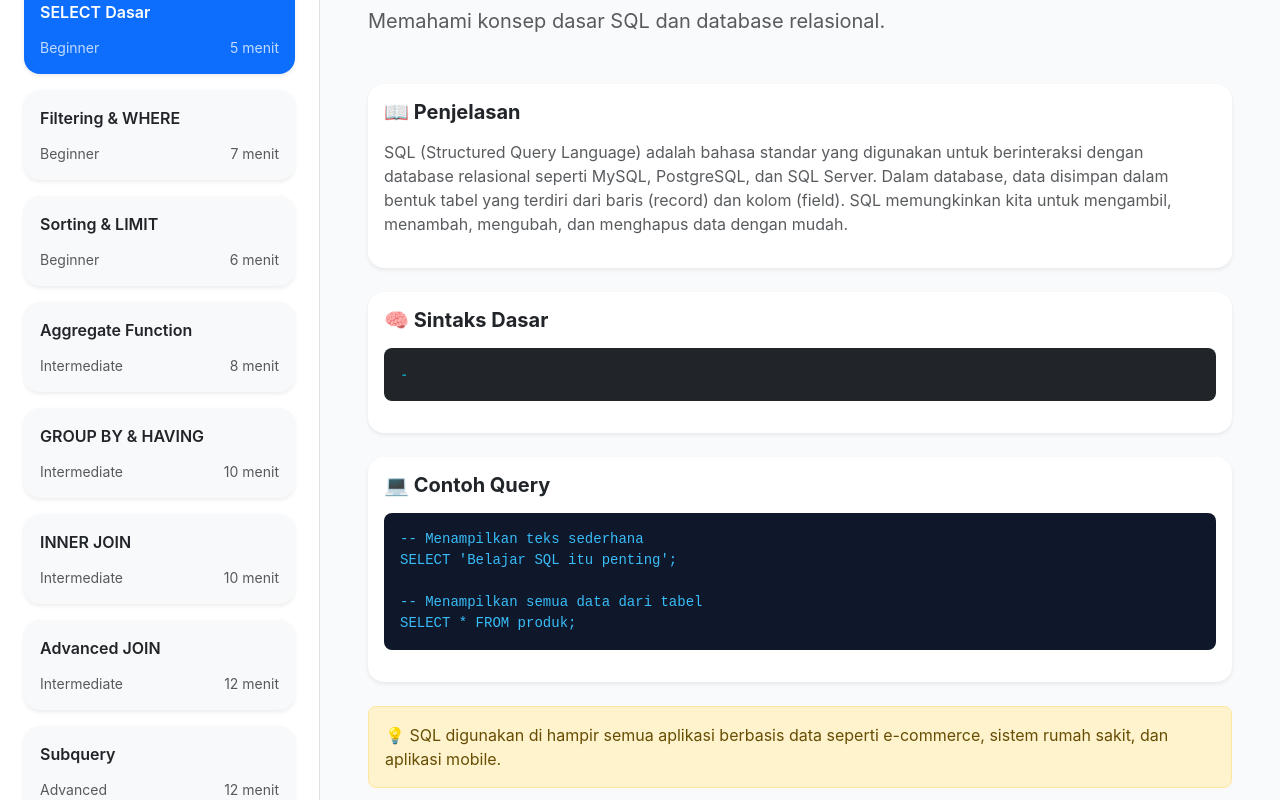
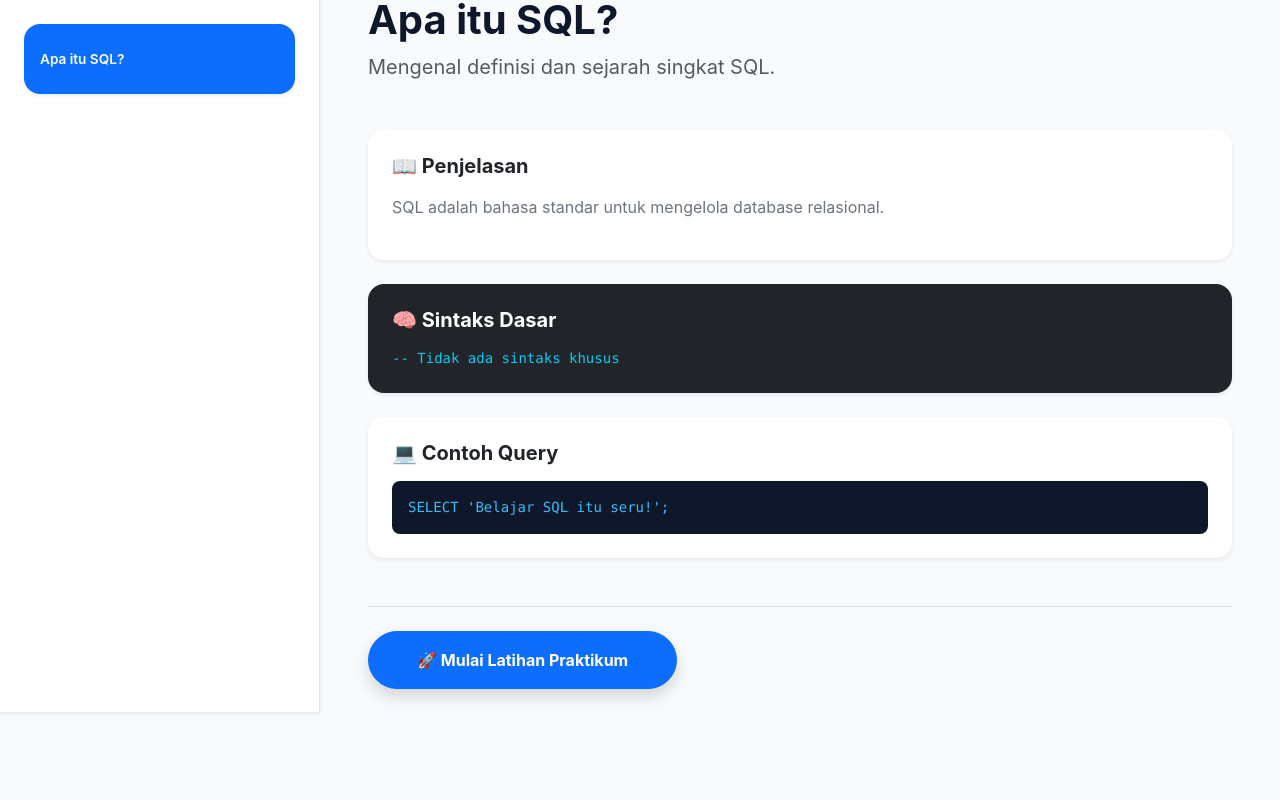
Before and after one commit to Hizkia-wa/QueryLab-AI, a React (Vite) app in the folder querylab-frontend/: page /materi/1 in a window 1280 px wide. Shown: the part 200-1000 px from the top of the page. Built offline with nearby package versions, Linux system fonts and the light colour scheme.

Commit message:
memperbaiki materi

```diff
--- a/querylab-frontend/src/data/materi.js
+++ b/querylab-frontend/src/data/materi.js
@@ -1,84 +1,17 @@
-const modulData = [
+// src/data/materi.js
+
+const materiData = [
   {
     id: 1,
-    title: "SELECT Dasar",
-    description: "Mengambil data dari tabel menggunakan perintah SELECT.",
-    level: "Beginner",
-    estimasi: "5 menit",
-    icon: "📄"
+    modulId: 1,
+    title: "Apa itu SQL?",
+    deskripsi: "Mengenal definisi dan sejarah singkat SQL.",
+    penjelasan: "SQL adalah bahasa standar untuk mengelola database relasional.", // GUNAKAN STRING BIASA
+    sintaks: "-- Tidak ada sintaks khusus",
+    contoh: "SELECT 'Belajar SQL itu seru!';",
+    catatan: "SQL dikembangkan pertama kali di IBM pada tahun 1970-an."
   },
-  {
-    id: 2,
-    title: "Filtering & WHERE",
-    description: "Memfilter data berdasarkan kondisi tertentu menggunakan WHERE.",
-    level: "Beginner",
-    estimasi: "7 menit",
-    icon: "🔍"
-  },
-  {
-    id: 3,
-    title: "ORDER BY & LIMIT",
-    description: "Mengurutkan data dan membatasi jumlah baris hasil query.",
-    level: "Beginner",
-    estimasi: "6 menit",
-    icon: "📊"
-  },
-  {
-    id: 4,
-    title: "Aggregate Function",
-    description: "Operasi perhitungan data seperti COUNT, SUM, AVG, MIN, dan MAX.",
-    level: "Intermediate",
-    estimasi: "8 menit",
-    icon: "📈"
-  },
-  {
-    id: 5,
-    title: "GROUP BY & HAVING",
-    description: "Mengelompokkan data dan memfilter hasil dari agregasi.",
-    level: "Intermediate",
-    estimasi: "10 menit",
-    icon: "🧩"
-  },
-  {
-    id: 6,
-    title: "INNER JOIN",
-    description: "Menggabungkan data yang cocok dari dua tabel berbeda.",
-    level: "Intermediate",
-    estimasi: "10 menit",
-    icon: "🔗"
-  },
-  {
-    id: 7,
-    title: "LEFT & RIGHT JOIN",
-    description: "Teknik join lanjutan untuk menampilkan semua data dari satu sisi tabel.",
-    level: "Intermediate",
-    estimasi: "12 menit",
-    icon: "🔀"
-  },
-  {
-    id: 8,
-    title: "Subquery",
-    description: "Menggunakan query di dalam query untuk perbandingan data kompleks.",
-    level: "Advanced",
-    estimasi: "12 menit",
-    icon: "🧠"
-  },
-  {
-    id: 9,
-    title: "Index & Optimasi",
-    description: "Meningkatkan performa pencarian data menggunakan indexing.",
-    level: "Advanced",
-    estimasi: "10 menit",
-    icon: "⚡"
-  },
-  {
-    id: 10,
-    title: "Studi Kasus Industri",
-    description: "Penyelesaian masalah nyata dengan gabungan semua konsep SQL.",
-    level: "Advanced",
-    estimasi: "15 menit",
-    icon: "🏢"
-  }
+  // ... data lainnya
 ];
 
-export default modulData;
+export default materiData;
--- a/querylab-frontend/src/data/materi1.js
+++ /dev/null
@@ -1,187 +0,0 @@
-const materiData = [
-  {
-    modulId: 1,
-    title: "Pengantar SQL",
-    deskripsi: "Memahami konsep dasar SQL dan database relasional.",
-    penjelasan:
-      "SQL (Structured Query Language) adalah bahasa standar yang digunakan untuk berinteraksi dengan database relasional seperti MySQL, PostgreSQL, dan SQL Server. Dalam database, data disimpan dalam bentuk tabel yang terdiri dari baris (record) dan kolom (field). SQL memungkinkan kita untuk mengambil, menambah, mengubah, dan menghapus data dengan mudah.",
-    sintaks: "-",
-    contoh: `-- Menampilkan teks sederhana
-SELECT 'Belajar SQL itu penting';
-
--- Menampilkan semua data dari tabel
-SELECT * FROM produk;`,
-    catatan:
-      "SQL digunakan di hampir semua aplikasi berbasis data seperti e-commerce, sistem rumah sakit, dan aplikasi mobile.",
-    kesalahanUmum:
-      "Belum memahami perbedaan antara database, tabel, baris, dan kolom."
-  },
-
-  {
-    modulId: 2,
-    title: "Data Definition Language (DDL)",
-    deskripsi: "Mengelola struktur database dan tabel.",
-    penjelasan:
-      "DDL digunakan untuk membuat dan mengatur struktur database. Dengan DDL, kita bisa membuat tabel baru, mengubah struktur tabel, atau menghapus tabel. Perintah utama DDL adalah CREATE, ALTER, dan DROP.",
-    sintaks: `CREATE TABLE nama_tabel (...);`,
-    contoh: `-- Membuat tabel
-CREATE TABLE produk (
-  id INT PRIMARY KEY,
-  nama VARCHAR(100),
-  harga INT
-);
-
--- Mengubah tabel
-ALTER TABLE produk ADD stok INT;
-
--- Menghapus tabel
-DROP TABLE produk;`,
-    catatan:
-      "DDL tidak mengubah data, tetapi mengubah struktur tabel.",
-    kesalahanUmum:
-      "Salah menentukan tipe data seperti menggunakan INT untuk teks."
-  },
-
-  {
-    modulId: 3,
-    title: "Data Manipulation Language (DML)",
-    deskripsi: "Mengelola data dalam tabel.",
-    penjelasan:
-      "DML digunakan untuk memanipulasi data dalam tabel, seperti menambahkan data baru, mengubah data, atau menghapus data. Perintah utama DML adalah INSERT, UPDATE, dan DELETE.",
-    sintaks: `INSERT INTO tabel VALUES (...);`,
-    contoh: `-- Menambahkan data
-INSERT INTO produk VALUES (1, 'Teh Botol', 5000);
-
--- Mengubah data
-UPDATE produk SET harga = 6000 WHERE id = 1;
-
--- Menghapus data
-DELETE FROM produk WHERE id = 1;`,
-    catatan:
-      "Selalu gunakan WHERE saat UPDATE dan DELETE agar tidak mengubah semua data.",
-    kesalahanUmum:
-      "Lupa WHERE sehingga semua data ikut berubah atau terhapus."
-  },
-
-  {
-    modulId: 4,
-    title: "Konsep Dasar SELECT (DQL)",
-    deskripsi: "Mengambil data dari tabel.",
-    penjelasan:
-      "SELECT adalah perintah utama dalam SQL yang digunakan untuk mengambil data dari satu atau lebih tabel. Kita bisa memilih semua kolom atau hanya kolom tertentu sesuai kebutuhan.",
-    sintaks: `SELECT kolom FROM tabel;`,
-    contoh: `-- Ambil semua data
-SELECT * FROM produk;
-
--- Ambil kolom tertentu
-SELECT nama, harga FROM produk;`,
-    catatan:
-      "Gunakan SELECT * hanya saat eksplorasi, di aplikasi nyata pilih kolom seperlunya.",
-    kesalahanUmum:
-      "Salah nama kolom atau tabel."
-  },
-
-  {
-    modulId: 5,
-    title: "Klausa SQL (WHERE, ORDER BY, GROUP BY, HAVING)",
-    deskripsi: "Mengatur dan memfilter hasil query.",
-    penjelasan:
-      "Klausa dalam SQL digunakan untuk mengatur hasil query. WHERE digunakan untuk filter, ORDER BY untuk pengurutan, GROUP BY untuk pengelompokan, dan HAVING untuk filter hasil agregasi.",
-    sintaks: `SELECT * FROM tabel WHERE kondisi ORDER BY kolom;`,
-    contoh: `-- Filter data
-SELECT * FROM produk
-WHERE harga > 5000;
-
--- Urutkan data
-SELECT * FROM produk
-ORDER BY harga DESC;
-
--- Grouping
-SELECT kategori, COUNT(*)
-FROM produk
-GROUP BY kategori;`,
-    catatan:
-      "Urutan penulisan klausa sangat penting: WHERE → GROUP BY → HAVING → ORDER BY.",
-    kesalahanUmum:
-      "Menggunakan WHERE untuk hasil agregasi (harusnya HAVING)."
-  },
-
-  {
-    modulId: 6,
-    title: "JOIN (Relasi Antar Tabel)",
-    deskripsi: "Menggabungkan data dari beberapa tabel.",
-    penjelasan:
-      "JOIN digunakan untuk menggabungkan data dari dua atau lebih tabel berdasarkan relasi tertentu. Jenis JOIN yang umum adalah INNER JOIN, LEFT JOIN, dan RIGHT JOIN.",
-    sintaks: `SELECT * FROM A JOIN B ON kondisi;`,
-    contoh: `-- INNER JOIN
-SELECT pelanggan.nama, pesanan.total
-FROM pelanggan
-INNER JOIN pesanan
-ON pelanggan.id = pesanan.pelanggan_id;
-
--- LEFT JOIN
-SELECT pelanggan.nama, pesanan.total
-FROM pelanggan
-LEFT JOIN pesanan
-ON pelanggan.id = pesanan.pelanggan_id;`,
-    catatan:
-      "Gunakan alias tabel untuk mempercepat penulisan query.",
-    kesalahanUmum:
-      "Tidak memahami relasi antar tabel atau lupa ON."
-  },
-
-  {
-    modulId: 7,
-    title: "Fungsi Agregat",
-    deskripsi: "Melakukan perhitungan pada data.",
-    penjelasan:
-      "Fungsi agregat digunakan untuk melakukan perhitungan seperti menghitung jumlah data, rata-rata, nilai maksimum, dan minimum.",
-    sintaks: `SELECT COUNT(*) FROM tabel;`,
-    contoh: `SELECT COUNT(*) FROM produk;
-SELECT AVG(harga) FROM produk;
-SELECT MAX(harga) FROM produk;
-SELECT MIN(harga) FROM produk;`,
-    catatan:
-      "Biasanya digunakan bersama GROUP BY.",
-    kesalahanUmum:
-      "Menggabungkan kolom biasa tanpa GROUP BY."
-  },
-
-  {
-    modulId: 8,
-    title: "Subquery",
-    deskripsi: "Query di dalam query.",
-    penjelasan:
-      "Subquery adalah query yang berada di dalam query lain. Biasanya digunakan untuk membandingkan nilai dengan hasil query lain.",
-    sintaks: `SELECT * FROM tabel WHERE kolom > (SELECT ...);`,
-    contoh: `-- Produk di atas rata-rata harga
-SELECT * FROM produk
-WHERE harga > (
-  SELECT AVG(harga) FROM produk
-);`,
-    catatan:
-      "Subquery bisa digunakan di WHERE, SELECT, atau FROM.",
-    kesalahanUmum:
-      "Subquery menghasilkan lebih dari satu nilai tanpa operator yang sesuai."
-  },
-
-  {
-    modulId: 9,
-    title: "Constraint",
-    deskripsi: "Aturan untuk menjaga konsistensi data.",
-    penjelasan:
-      "Constraint adalah aturan yang diterapkan pada tabel untuk memastikan data tetap valid. Contohnya adalah PRIMARY KEY, FOREIGN KEY, UNIQUE, dan NOT NULL.",
-    sintaks: `CREATE TABLE tabel (id INT PRIMARY KEY);`,
-    contoh: `CREATE TABLE users (
-  id INT PRIMARY KEY,
-  email VARCHAR(100) UNIQUE,
-  nama VARCHAR(100) NOT NULL
-);`,
-    catatan:
-      "Constraint sangat penting untuk menjaga integritas data.",
-    kesalahanUmum:
-      "Tidak menggunakan PRIMARY KEY sehingga data bisa duplikat."
-  }
-];
-
-export default materiData;
--- a/querylab-frontend/src/data/modul.js
+++ b/querylab-frontend/src/data/modul.js
@@ -1,83 +1,75 @@
 const modulData = [
   {
     id: 1,
-    title: "SELECT Dasar",
-    description: "Mengambil data dari tabel menggunakan SELECT.",
+    title: "Pengantar SQL",
+    description: "Memahami konsep dasar database relasional dan peran SQL.",
     level: "Beginner",
     estimasi: "5 menit",
+    icon: "📘"
+  },
+  {
+    id: 2,
+    title: "Data Definition Language (DDL)",
+    description: "Belajar membuat, mengubah, dan menghapus struktur database (CREATE, ALTER, DROP).",
+    level: "Beginner",
+    estimasi: "10 menit",
+    icon: "🏗️"
+  },
+  {
+    id: 3,
+    title: "Data Manipulation Language (DML)",
+    description: "Mengelola isi data dalam tabel (INSERT, UPDATE, DELETE).",
+    level: "Beginner",
+    estimasi: "8 menit",
+    icon: "📝"
+  },
+  {
+    id: 4,
+    title: "Konsep Dasar SELECT (DQL)",
+    description: "Teknik mengambil data dari satu tabel menggunakan perintah SELECT.",
+    level: "Beginner",
+    estimasi: "7 menit",
     icon: "📄"
   },
   {
-    id: 2,
-    title: "Filtering & WHERE",
-    description: "Memfilter data menggunakan WHERE dan operator logika.",
-    level: "Beginner",
-    estimasi: "7 menit",
+    id: 5,
+    title: "Klausa Penting dalam SQL",
+    description: "Memfilter dan mengurutkan data dengan WHERE, ORDER BY, GROUP BY, dan HAVING.",
+    level: "Intermediate",
+    estimasi: "12 menit",
     icon: "🔍"
   },
   {
-    id: 3,
-    title: "Sorting & LIMIT",
-    description: "Mengurutkan data dan membatasi hasil query.",
-    level: "Beginner",
-    estimasi: "6 menit",
-    icon: "📊"
-  },
-  {
-    id: 4,
-    title: "Aggregate Function",
-    description: "Menggunakan COUNT, SUM, AVG, MIN, MAX.",
+    id: 6,
+    title: "JOIN (Relasi Antar Tabel)",
+    description: "Menggabungkan data dari beberapa tabel menggunakan INNER, LEFT, dan RIGHT JOIN.",
     level: "Intermediate",
-    estimasi: "8 menit",
-    icon: "📈"
-  },
-  {
-    id: 5,
-    title: "GROUP BY & HAVING",
-    description: "Mengelompokkan dan memfilter hasil agregasi.",
-    level: "Intermediate",
-    estimasi: "10 menit",
-    icon: "🧩"
-  },
-  {
-    id: 6,
-    title: "INNER JOIN",
-    description: "Menggabungkan data dari dua tabel.",
-    level: "Intermediate",
-    estimasi: "10 menit",
+    estimasi: "15 menit",
     icon: "🔗"
   },
   {
     id: 7,
-    title: "Advanced JOIN",
-    description: "LEFT JOIN, RIGHT JOIN, dan penggunaan lanjutan.",
+    title: "Fungsi Agregat",
+    description: "Melakukan perhitungan data menggunakan COUNT, SUM, AVG, MIN, dan MAX.",
     level: "Intermediate",
-    estimasi: "12 menit",
-    icon: "🔀"
+    estimasi: "8 menit",
+    icon: "📊"
   },
   {
     id: 8,
     title: "Subquery",
-    description: "Query di dalam query untuk analisis data.",
+    description: "Teknik menggunakan query di dalam query untuk logika pengambilan data kompleks.",
     level: "Advanced",
     estimasi: "12 menit",
     icon: "🧠"
   },
   {
     id: 9,
-    title: "Index & Optimasi",
-    description: "Mempercepat query menggunakan indexing.",
+    title: "Constraint",
+    description: "Memahami aturan data seperti Primary Key, Foreign Key, Unique, dan Not Null.",
     level: "Advanced",
     estimasi: "10 menit",
-    icon: "⚡"
-  },
-  {
-    id: 10,
-    title: "Studi Kasus Industri",
-    description: "Simulasi query dunia kerja nyata.",
-    level: "Advanced",
-    estimasi: "15 menit",
-    icon: "🏢"
+    icon: "🛡️"
   }
 ];
 
--- a/querylab-frontend/src/pages/MateriPage.jsx
+++ b/querylab-frontend/src/pages/MateriPage.jsx
@@ -1,124 +1,102 @@
 import { useParams, Link } from "react-router-dom";
-import materiData from "../data/materi1";
-import modulData from "../data/modul";
+import materiData from "../data/materi";
+import modulData from "../data/modul"; // Opsional jika ingin link balik
 
 function MateriPage() {
   const { id } = useParams();
 
-  const materi = materiData.find(m => m.modulId === Number(id));
+  // 1. Cari data materi yang sedang aktif berdasarkan ID UNIK (id, bukan modulId)
+  const materiAktif = materiData.find((m) => m.id === Number(id));
 
-  if (!materi) {
-    return <div className="p-5 text-center">Materi tidak ditemukan</div>;
+  // 2. Ambil semua materi yang memiliki modulId yang sama untuk ditampilkan di SIDEBAR
+  // Contoh: Jika sedang buka materi ID 2 (Modul 1), sidebar akan tampilkan semua materi Modul 1
+  const daftarSubBab = materiData.filter((m) => m.modulId === materiAktif?.modulId);
+
+  if (!materiAktif) {
+    return (
+      <div className="p-5 text-center">
+        <h3>Materi tidak ditemukan</h3>
+        <Link to="/materi" className="btn btn-secondary mt-3">Kembali ke Daftar Modul</Link>
+      </div>
+    );
   }
 
   return (
     <div className="container-fluid" style={{ background: "#f8fafc", minHeight: "100vh" }}>
       <div className="row">
 
-        {/* SIDEBAR */}
-        <div className="col-md-3 border-end p-4 bg-white min-vh-100">
-          <h5 className="fw-bold mb-4">📚 Daftar Modul</h5>
+        {/* SIDEBAR - Menampilkan Sub-Bab dari Modul yang sama */}
+        <div className="col-md-3 border-end p-4 bg-white min-vh-100 shadow-sm" style={{ position: "sticky", top: 0, height: "100vh", overflowY: "auto" }}>
+          <div className="mb-4">
+            <Link to="/materi" className="text-indigo-600 text-decoration-none small fw-bold">
+               ← Kembali ke Semua Modul
+            </Link>
+            <h5 className="fw-bold mt-3">📖 Daftar Sub-Bab</h5>
+          </div>
 
           <div className="d-flex flex-column gap-3">
-            {modulData.map(modul => (
+            {daftarSubBab.map((sub) => (
               <Link
-                key={modul.id}
-                to={`/materi/${modul.id}`}
-                className={`d-flex flex-column justify-content-between text-decoration-none rounded-4 p-3 shadow-sm ${
-                  modul.id === Number(id)
+                key={sub.id}
+                to={`/materi/${sub.id}`}
+                className={`d-flex flex-column justify-content-center text-decoration-none rounded-4 p-3 shadow-sm ${
+                  sub.id === Number(id)
                     ? "bg-primary text-white"
-                    : "bg-light text-dark"
+                    : "bg-light text-dark hover-shadow"
                 }`}
                 style={{
-                  height: "90px",
-                  transition: "0.2s"
+                  minHeight: "70px",
+                  transition: "all 0.3s ease",
+                  border: sub.id === Number(id) ? "none" : "1px solid #e2e8f0"
                 }}
               >
-                <div className="fw-semibold">{modul.title}</div>
-
-                <div className="d-flex justify-content-between small opacity-75">
-                  <span>{modul.level}</span>
-                  <span>{modul.estimasi || ""}</span>
-                </div>
+                <div className="fw-semibold" style={{ fontSize: "0.85rem" }}>{sub.title}</div>
               </Link>
             ))}
           </div>
         </div>
 
-        {/* KONTEN */}
+        {/* KONTEN UTAMA */}
         <div className="col-md-9 p-5">
-
           {/* HEADER */}
           <div className="mb-5">
-            <h2 className="fw-bold">{materi.title}</h2>
-            <p className="text-muted fs-5">{materi.deskripsi}</p>
+            <span className="badge bg-primary bg-opacity-10 text-primary mb-2 px-3 py-2 rounded-pill">
+              Modul {materiAktif.modulId}
+            </span>
+            <h1 className="fw-bold display-6">{materiAktif.title}</h1>
+            <p className="text-muted fs-5 mt-2">{materiAktif.deskripsi}</p>
           </div>
 
-          {/* PENJELASAN */}
-          <div className="card border-0 shadow-sm rounded-4 mb-4">
-            <div className="card-body">
-              <h5 className="fw-bold mb-3">📖 Penjelasan</h5>
-              <p className="text-muted">{materi.penjelasan}</p>
-            </div>
+          {/* Bagian Penjelasan, Sintaks, Contoh, Catatan tetap sama ... */}
+          <div className="card border-0 shadow-sm rounded-4 mb-4 p-4">
+             <h5 className="fw-bold mb-3">📖 Penjelasan</h5>
+             <p className="text-secondary leading-relaxed">{materiAktif.penjelasan}</p>
           </div>
 
-          {/* SINTAKS */}
-          {materi.sintaks && (
-            <div className="card border-0 shadow-sm rounded-4 mb-4">
-              <div className="card-body">
-                <h5 className="fw-bold mb-3">🧠 Sintaks Dasar</h5>
-
-                <pre className="bg-dark text-info p-3 rounded-3">
-{materi.sintaks}
-                </pre>
-              </div>
+          {materiAktif.sintaks && (
+            <div className="card border-0 shadow-sm rounded-4 mb-4 bg-dark p-4">
+               <h5 className="fw-bold mb-3 text-white">🧠 Sintaks Dasar</h5>
+               <pre className="text-info m-0">{materiAktif.sintaks}</pre>
             </div>
           )}
 
-          {/* CONTOH */}
-          <div className="card border-0 shadow-sm rounded-4 mb-4">
-            <div className="card-body">
-              <h5 className="fw-bold mb-3">💻 Contoh Query</h5>
-
-              <pre
-                className="p-3 rounded-3"
-                style={{
-                  background: "#0f172a",
-                  color: "#38bdf8",
-                  fontFamily: "monospace"
-                }}
-              >
-{materi.contoh}
-              </pre>
-            </div>
+          <div className="card border-0 shadow-sm rounded-4 mb-4 p-4">
+             <h5 className="fw-bold mb-3">💻 Contoh Query</h5>
+             <pre className="p-3 rounded-3 m-0" style={{ background: "#0f172a", color: "#38bdf8" }}>
+               {materiAktif.contoh}
+             </pre>
           </div>
 
-          {/* CATATAN */}
-          {materi.catatan && (
-            <div className="alert alert-warning rounded-3">
-              💡 {materi.catatan}
-            </div>
-          )}
-
-          {/* KESALAHAN UMUM */}
-          {materi.kesalahanUmum && (
-            <div className="alert alert-danger rounded-3">
-              ⚠️ {materi.kesalahanUmum}
-            </div>
-          )}
-
-          {/* BUTTON */}
-          <div className="mt-4">
+          {/* Tombol ke Praktikum */}
+          <div className="mt-5 pt-4 border-top">
             <Link
-              to={`/praktikum/${materi.modulId}`}
-              className="btn btn-primary px-4 py-3 fw-bold rounded-3"
+              to={`/praktikum/${materiAktif.modulId}`}
+              className="btn btn-primary px-5 py-3 fw-bold rounded-pill shadow"
             >
-              🚀 Mulai Latihan
+              🚀 Mulai Latihan Praktikum
             </Link>
           </div>
-
         </div>
-
       </div>
     </div>
   );
```
